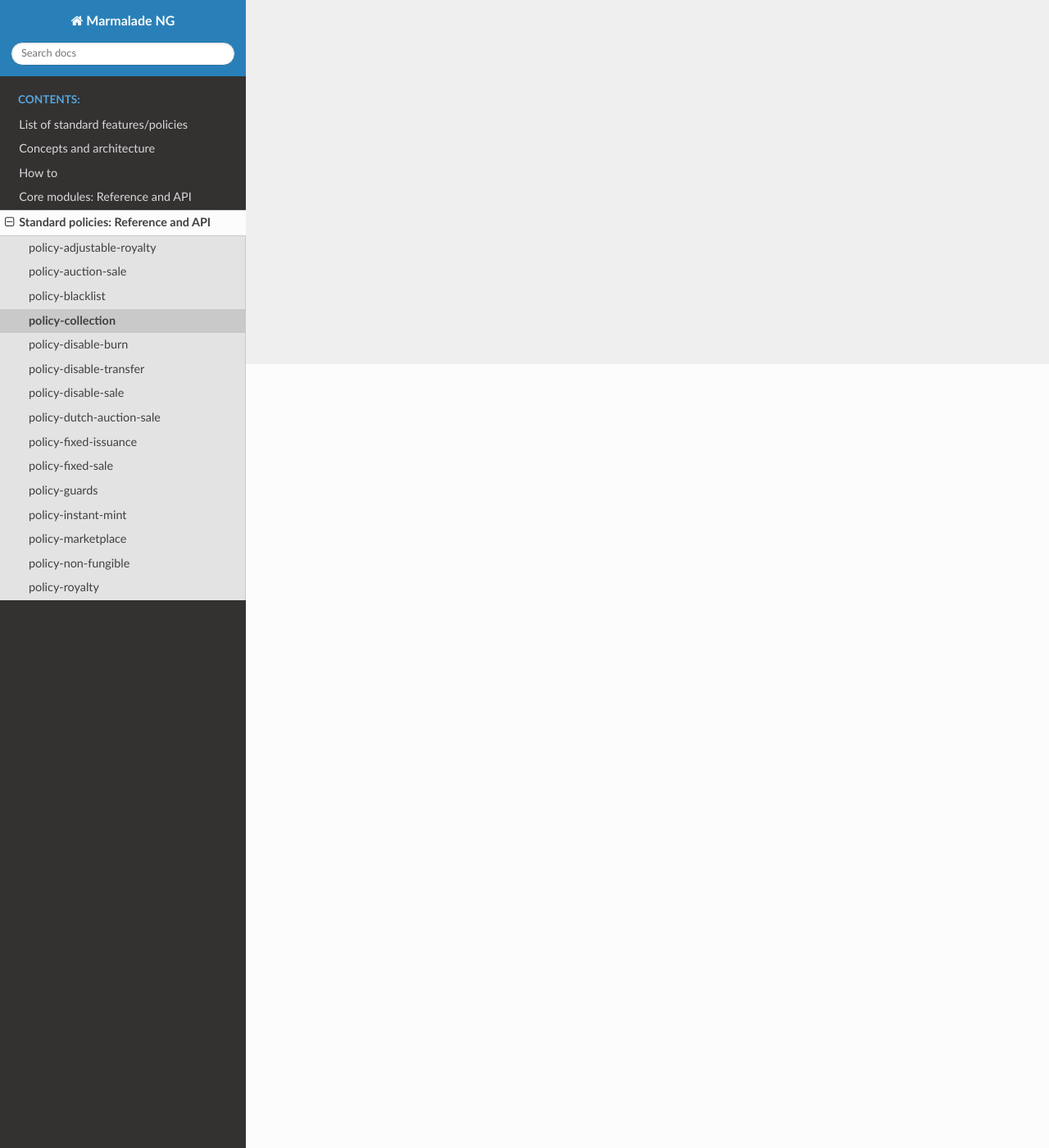
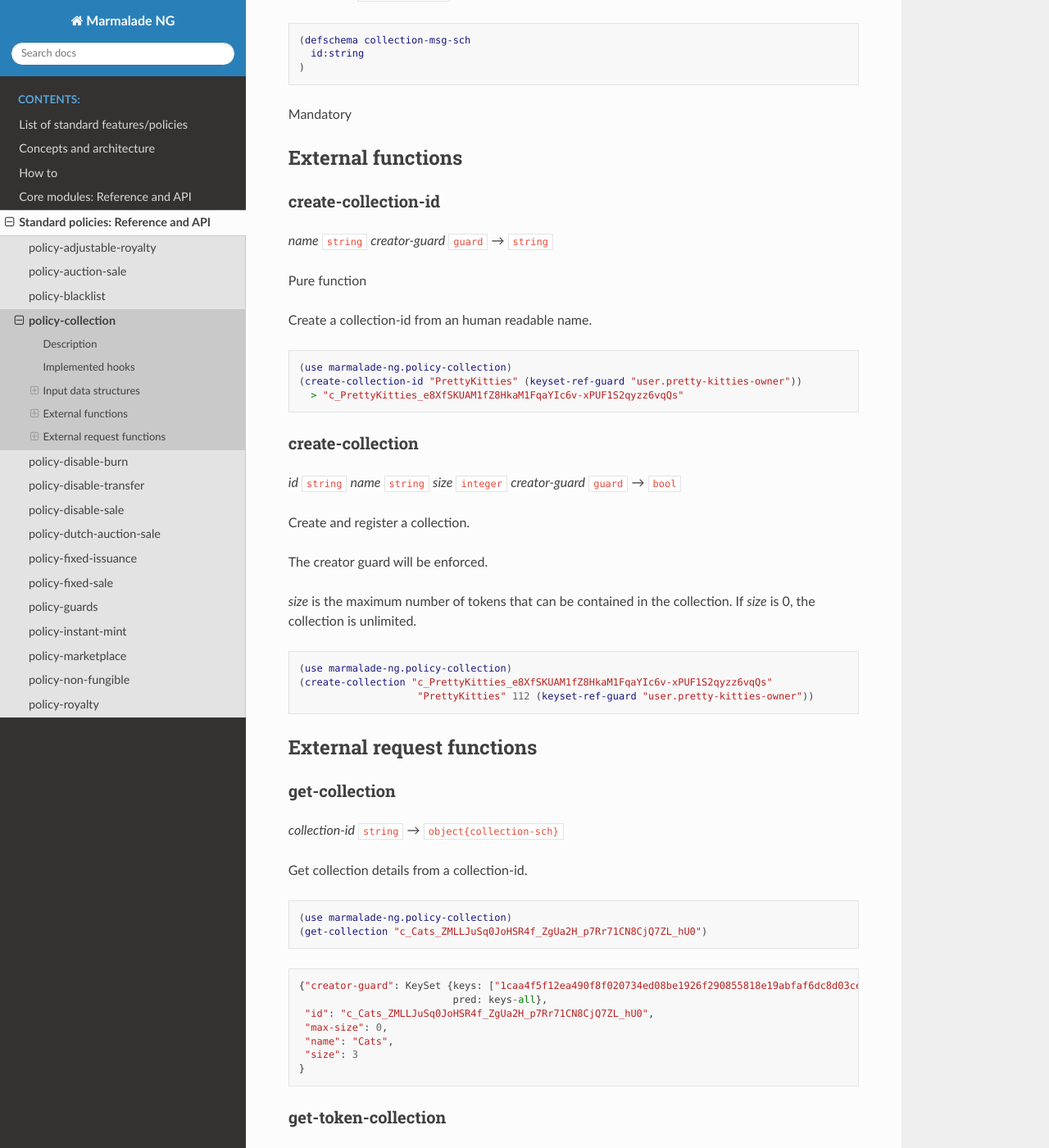
Before and after one commit to Marmalade-NG/marmalade-ng, a Sphinx documentation site: the page built from doc/source/policy-collection.rst, in a window 1280 px wide and 1400 px high, scrolled down 956 px. Shown: the whole window at 82% size. Built offline with Sphinx 7.4.7 and the Read the Docs theme 2.0.0, drawn with Linux system fonts in a browser that asks for light colours; some of the changed text lies outside the part shown.

Commit message:
Improve doc

```diff
--- a/doc/source/how-to-custom-policy.rst
+++ b/doc/source/how-to-custom-policy.rst
@@ -57,4 +57,4 @@ If not used (ie the policy does not manage a sale like ``policy-xxxx-sale``), th
 If the policy need to read data from the transaction, it should follow Marmalade-NG conventions.
 
 In this case, the policy should use the functions ``(enforce-get-msg-data )`` and ``(get-msg-data )`` from the ``util-policies`` module.
-This modules contains other function very useful to deal with *standard sale messages*.
+This module contains other functions that are very useful for dealing with *standard sale* messages.
--- a/doc/source/policy-auction-sale.rst
+++ b/doc/source/policy-auction-sale.rst
@@ -30,7 +30,7 @@ to take a part of the funds from the escrow account.
 
 3 - The ``(enforce-sale-settle)`` hook is called, and the seller is paid with the remaining funds.
 
-The seller is able to withdraw from the sale after the ``timeout has elapsed`` is nobody has placed a bid
+The seller is able to withdraw from the sale after the ``timeout`` has elapsed if nobody has placed a bid.
 
 
 This policy does not support the ``NO-TIMEOUT`` parameter.
@@ -84,7 +84,7 @@ External functions
 ^^^^^^^^^^^^^^^^^^
 place-bid
 ~~~~~~~~~
-*sale-id* ``string` *buyer* ``string`` *buyer-guard* ``guard`` *new-price* ``decimal``  *→* ``string``
+*sale-id* ``string`` *buyer* ``string`` *buyer-guard* ``guard`` *new-price* ``decimal``  *→* ``string``
 
 Place a new bid on the given sale ID.
 
--- a/doc/source/policy-collection.rst
+++ b/doc/source/policy-collection.rst
@@ -2,4 +2,159 @@
 
 policy-collection
 -----------------
- WIP
+
+Description
+^^^^^^^^^^^
+
+This policy allows to create collections of tokens.
+
+A collection is defined by an unique collection ID.
+
+The collection ID has the following form: ``c_${name}_${hash}``
+
+where:
+  - ${name} is the human readable name of the collection.
+  - ${hash} is a hash derived from the collection guard and name.
+
+The collection ID is protected from from-running and unauthorized use or declaration.
+However the collection human readable name has no protection and can be reused by anybody else.
+As such, wallets, market-places should only rely on the collection ID.
+
+
+A collection is protected by a guard which prohibits someone other than the collection
+creator to include tokens. The guard is enforced on token creation.
+
+If the guard is a keyset, the signature may be scopped to the capability:
+``(ADD-TO-COLLECTION collection-id token-id)``
+
+
+Implemented hooks
+^^^^^^^^^^^^^^^^^
+
+.. code:: lisp
+
+  (defun enforce-init)
+
+Input data structures
+^^^^^^^^^^^^^^^^^^^^^
+collection
+~~~~~~~~~~
+Handled by ``(enforce-init)``
+
+.. code:: lisp
+
+  (defschema collection-msg-sch
+    id:string
+  )
+
+Mandatory
+
+
+
+External functions
+^^^^^^^^^^^^^^^^^^
+create-collection-id
+~~~~~~~~~~~~~~~~~~~~
+*name* ``string`` *creator-guard* ``guard`` *→* ``string``
+
+Pure function
+
+Create a collection-id from an human readable name.
+
+.. code:: lisp
+
+  (use marmalade-ng.policy-collection)
+  (create-collection-id "PrettyKitties" (keyset-ref-guard "user.pretty-kitties-owner"))
+    > "c_PrettyKitties_e8XfSKUAM1fZ8HkaM1FqaYIc6v-xPUF1S2qyzz6vqQs"
+
+create-collection
+~~~~~~~~~~~~~~~~~
+*id* ``string`` *name* ``string`` *size* ``integer`` *creator-guard* ``guard`` *→* ``bool``
+
+Create and register a collection.
+
+The creator guard will be enforced.
+
+*size* is the maximum number of tokens that can be contained in the collection.
+If *size* is 0, the collection is unlimited.
+
+.. code:: lisp
+
+  (use marmalade-ng.policy-collection)
+  (create-collection "c_PrettyKitties_e8XfSKUAM1fZ8HkaM1FqaYIc6v-xPUF1S2qyzz6vqQs"
+                      "PrettyKitties" 112 (keyset-ref-guard "user.pretty-kitties-owner"))
+
+External request functions
+^^^^^^^^^^^^^^^^^^^^^^^^^^
+get-collection
+~~~~~~~~~~~~~~
+*collection-id* ``string`` *→* ``object{collection-sch}``
+
+Get collection details from a collection-id.
+
+.. code:: lisp
+
+  (use marmalade-ng.policy-collection)
+  (get-collection "c_Cats_ZMLLJuSq0JoHSR4f_ZgUa2H_p7Rr71CN8CjQ7ZL_hU0")
+
+.. code::
+
+  {"creator-guard": KeySet {keys: ["1caa4f5f12ea490f8f020734ed08be1926f290855818e19abfaf6dc8d03ce798"],
+                            pred: keys-all},
+   "id": "c_Cats_ZMLLJuSq0JoHSR4f_ZgUa2H_p7Rr71CN8CjQ7ZL_hU0",
+   "max-size": 0,
+   "name": "Cats",
+   "size": 3
+  }
+
+
+get-token-collection
+~~~~~~~~~~~~~~~~~~~~
+*token-id* ``string`` *→* ``object{collection-sch}``
+
+Get collection details os a token.
+
+.. code:: lisp
+
+  (use marmalade-ng.policy-collection)
+  (get-token-collection "t:MkygmZK2iaGHuTTmKnzJMke3HcALz8SgTyxnD5A-VkA")
+
+.. code::
+
+  {"creator-guard": KeySet {keys: ["1caa4f5f12ea490f8f020734ed08be1926f290855818e19abfaf6dc8d03ce798"],
+                            pred: keys-all},
+   "id": "c_Cats_ZMLLJuSq0JoHSR4f_ZgUa2H_p7Rr71CN8CjQ7ZL_hU0",
+   "max-size": 0,
+   "name": "Cats",
+   "size": 3
+  }
+
+get-all-collections
+~~~~~~~~~~~~~~~~~~~~
+  *→* ``[string]``
+
+Return all collections ID  of the system.
+
+**Important**: Local only function. Do not use in transactions.
+
+.. code:: lisp
+
+  (use marmalade-ng.policy-collection)
+  (get-all-collections)
+    > ["c_Dogs_8BRJPRYtqM-2w8ASMYq6Toq4PIvhws-kHh0nbYfT1iY", "c_Cats_ZMLLJuSq0JoHSR4f_ZgUa2H_p7Rr71CN8CjQ7ZL_hU0"]
+
+list-tokens-of-collection
+~~~~~~~~~~~~~~~~~~~~~~~~~
+*collection-id* ``string`` *→* ``[string]``
+
+List all token IDs belonging to a collection.
+
+**Important**: Local only function. Do not use in transactions.
+
+.. code:: lisp
+
+  (use marmalade-ng.policy-collection)
+  (list-tokens-of-collection "c_Dogs_8BRJPRYtqM-2w8ASMYq6Toq4PIvhws-kHh0nbYfT1iY")
+    > ["t:C6KzoW9DSYdSbrZuUOazHzlpdA_vtZyiwFo9WTIUhP8",
+       "t:MkygmZK2iaGHuTTmKnzJMke3HcALz8SgTyxnD5A-VkA",
+       "t:Axc6q-aWpN9g1u3NveIXaNMOqJ5n_Wsudw4GDnFiZNM"]
--- a/doc/source/policy-fixed-sale.rst
+++ b/doc/source/policy-fixed-sale.rst
@@ -25,7 +25,7 @@ to take a part of the funds from the escrow account.
 
 The buyer must complete the Pact before the ``timeout``.
 
-The seller is able to withdraw from the sale after the ``timeout has elapsed``
+The seller is able to withdraw from the sale after the ``timeout`` has elapsed.
 
 
 Although, this policy supports the ``NO-TIMEOUT`` parameter.
```
Also changed, not shown: other parts of doc/source/how-to-custom-policy.rst (+1 -1 lines).
